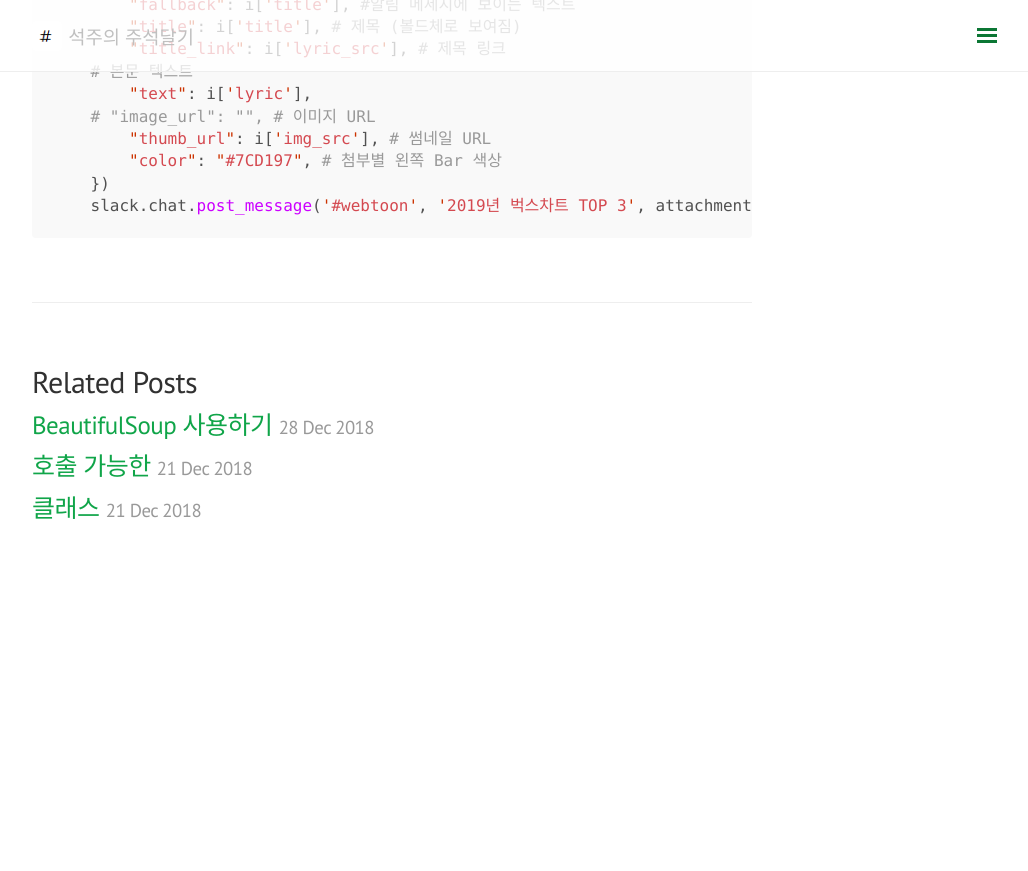
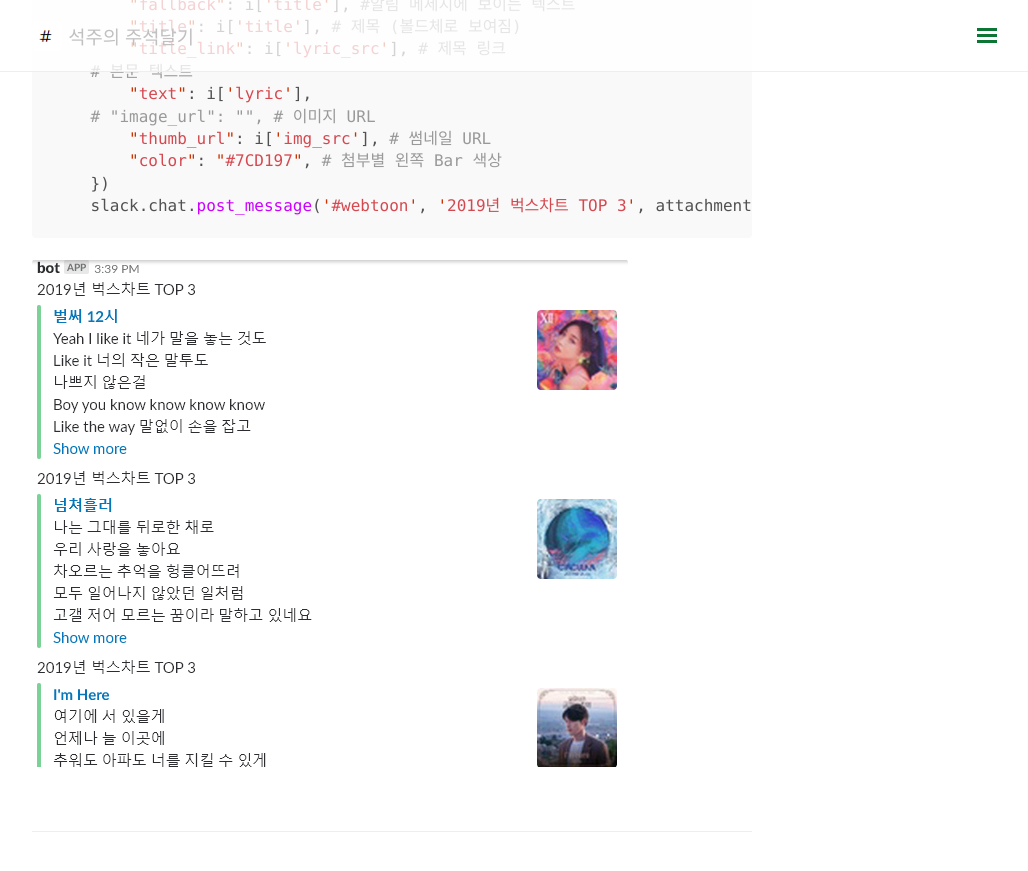
Before and after one commit to somefood/somefood.github.io, a Jekyll site: the page built from _posts/Python/2019-01-07-py-crawling3.md, in a window 1280 px wide and 900 px high, scrolled down 1167 px. Shown: the top 871 px of the window, without its empty margins (248-1276 px from the left). Built offline with Jekyll 4.4.1, drawn with Linux system fonts in a browser that asks for light colours; nearby versions of some CDN libraries; comment, search, counter and statistics services are not loaded; before the commit the page ends 1751 px from its top, so only the background shows below that.

Commit message:
Update 2019-01-07-py-crawling3.md

````diff
--- a/_posts/Python/2019-01-07-py-crawling3.md
+++ b/_posts/Python/2019-01-07-py-crawling3.md
@@ -56,3 +56,5 @@ for i in top3_list:
     })
     slack.chat.post_message('#webtoon', '2019년 벅스차트 TOP 3', attachments=attachments)
 ```
+
+<img src='/assets/post_images/slackbot_bugs.PNG'>
````
